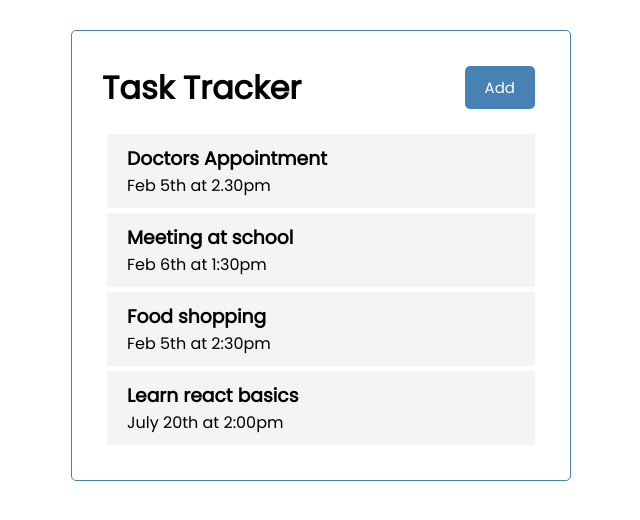
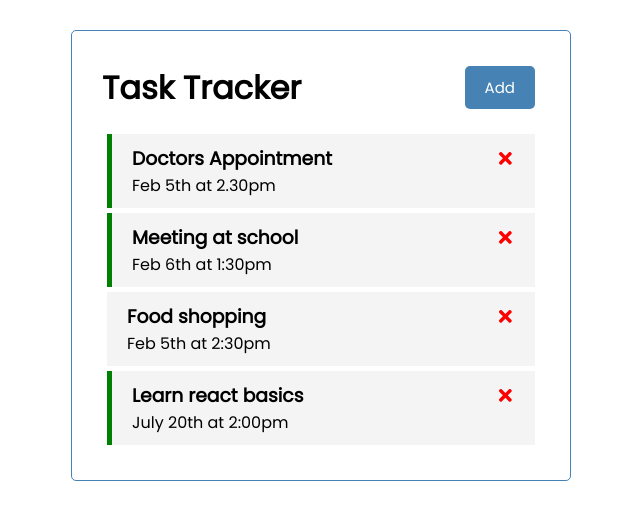
Before and after one commit to basebandit/task-tracker, a React (Create React App) app: page / in a window 1280 px wide. Shown: the top 520 px of the page, without its empty margins (319-959 px from the left). Built offline with nearby package versions, Linux system fonts and the light colour scheme.

Commit message:
Add icon and add reminder styling dynamically

```diff
--- a/src/components/Task.js
+++ b/src/components/Task.js
@@ -1,7 +1,14 @@
-const Task = ({ task }) => {
+import { FaTimes } from "react-icons/fa";
+
+const Task = ({ task, onToggle }) => {
   return (
-    <div className="task">
-      <h3>{task.text}</h3>
+    <div
+      className={`task ${task.reminder ? "reminder" : ""}`}
+      onDoubleClick={() => onToggle(task.id)}
+    >
+      <h3>
+        {task.text} <FaTimes style={{ color: "red", cursor: "pointer" }} />
+      </h3>
       <p>{task.day}</p>
     </div>
   );
```
